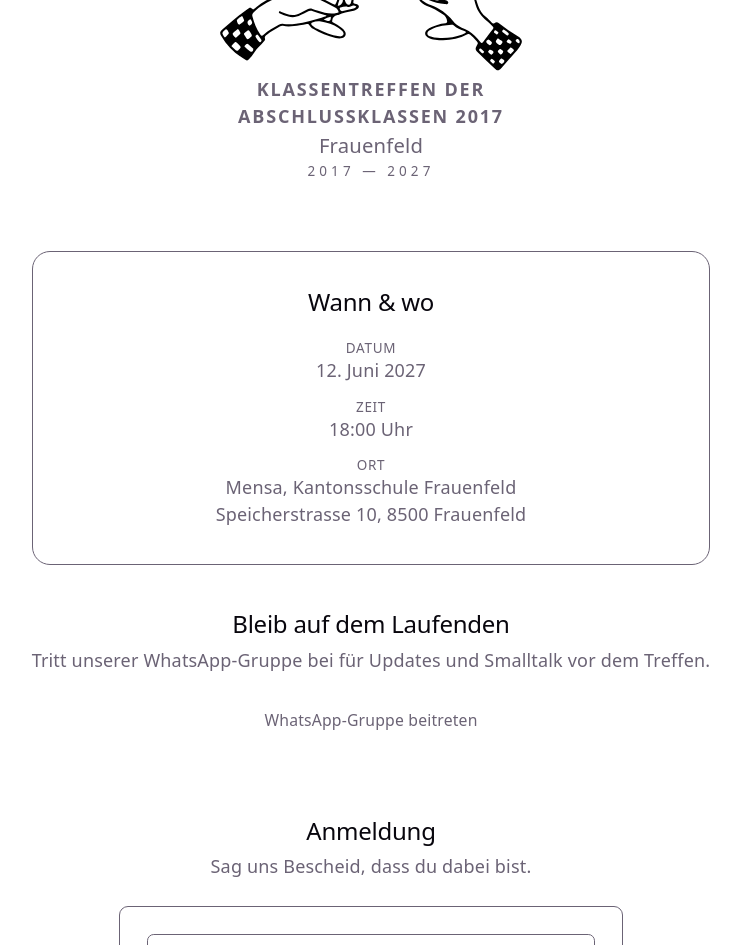
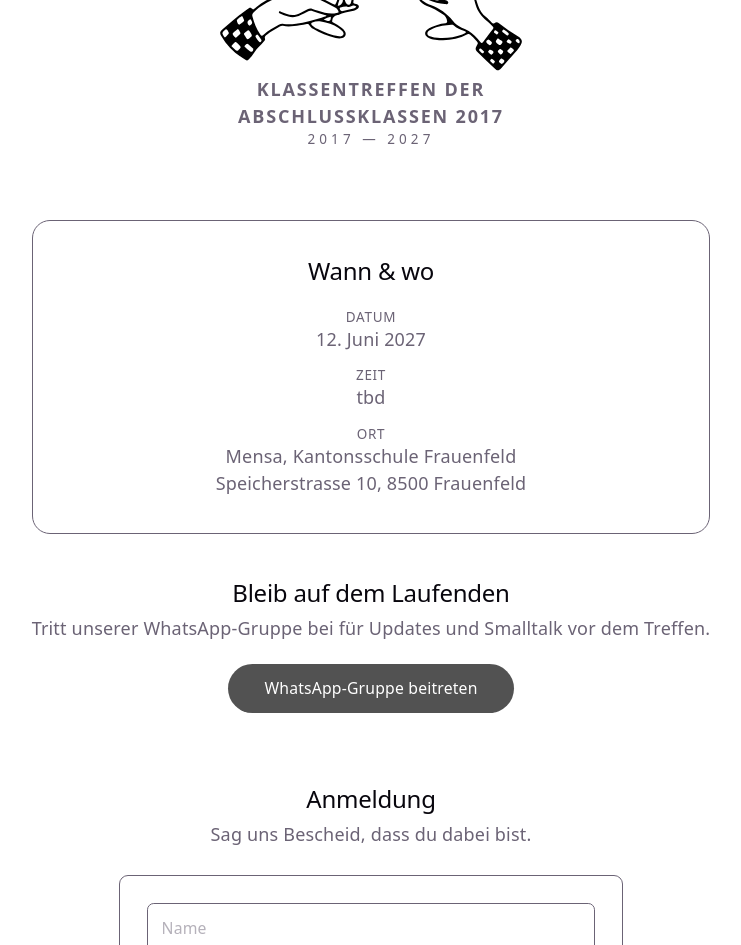
Before and after one commit to melaniemenge/klassentreffen, a React (Vite) app: page / in a window 1280 px wide. Shown: the part 260-1205 px from the top of the page, without its empty margins (269-1010 px from the left). Built offline with nearby package versions, Linux system fonts and the light colour scheme.

Commit message:
correct name

```diff
--- a/index.html
+++ b/index.html
@@ -4,7 +4,7 @@
     <meta charset="UTF-8" />
     <link rel="icon" type="image/svg+xml" href="/favicon.svg" />
     <meta name="viewport" content="width=device-width, initial-scale=1.0" />
-    <title>my-project</title>
+    <title>Klassentreffen Kanti 2027</title>
   </head>
   <body>
     <div id="root"></div>
--- a/package.json
+++ b/package.json
@@ -1,5 +1,5 @@
 {
-  "name": "my-project",
+  "name": "klassentreffen",
   "private": true,
   "version": "0.0.0",
   "type": "module",
--- a/src/App.tsx
+++ b/src/App.tsx
@@ -40,10 +40,9 @@ Nachricht: ${message}`);
             10 Jahre
           </h1>
           <img src={hands} alt="Hands" className="pointer-events-none h-20 w-40 sm:h-28 sm:w-56 md:h-40 md:w-80" />
-          <p className="mt-8 text-sm font-bold uppercase tracking-widest md:text-base">
+          <p className="mt-12 text-sm font-bold uppercase tracking-widest md:text-base">
             Klassentreffen der<br />Abschlussklassen 2017
           </p>
-          <p className="mt-3 text-base md:text-lg">Frauenfeld</p>
           <p className="mt-10 text-xs tracking-[0.3em] text-muted-foreground">
             2017 — 2027
           </p>
@@ -59,7 +58,7 @@ Nachricht: ${message}`);
             </div>
             <div>
               <dt className="text-xs uppercase tracking-wider text-muted-foreground">Zeit</dt>
-              <dd>18:00 Uhr</dd>
+              <dd>tbd</dd>
             </div>
             <div>
               <dt className="text-xs uppercase tracking-wider text-muted-foreground">Ort</dt>
@@ -82,7 +81,7 @@ Nachricht: ${message}`);
             href={WHATSAPP_URL}
             target="_blank"
             rel="noreferrer"
-            className="mt-5 inline-flex items-center justify-center rounded-full bg-primary px-8 py-3 text-sm font-medium text-primary-foreground transition hover:opacity-90"
+            className="mt-5 inline-flex items-center justify-center rounded-full bg-neutral-600 px-8 py-3 text-sm font-medium text-white transition hover:opacity-90"
           >
             WhatsApp-Gruppe beitreten
           </a>
```
Also changed, not shown: 1 other file (tests, documents, lock files or other folders).
